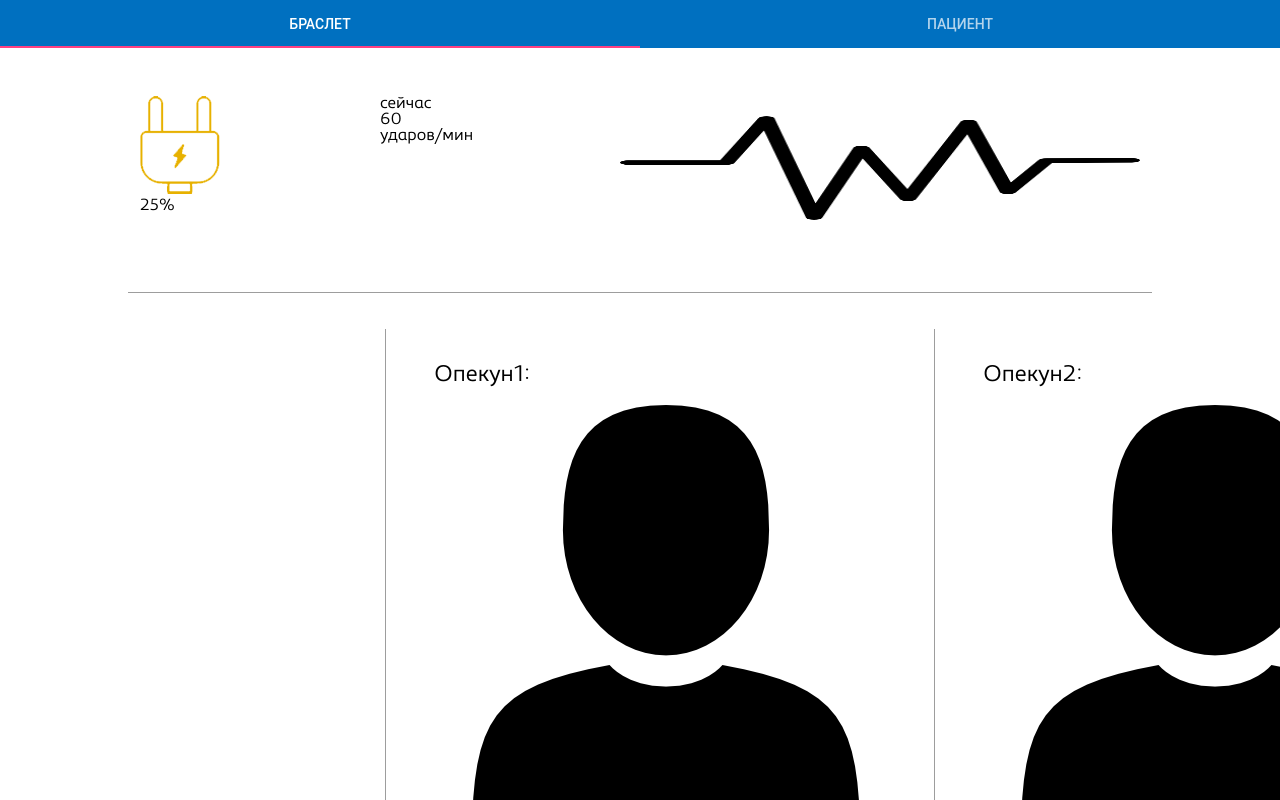
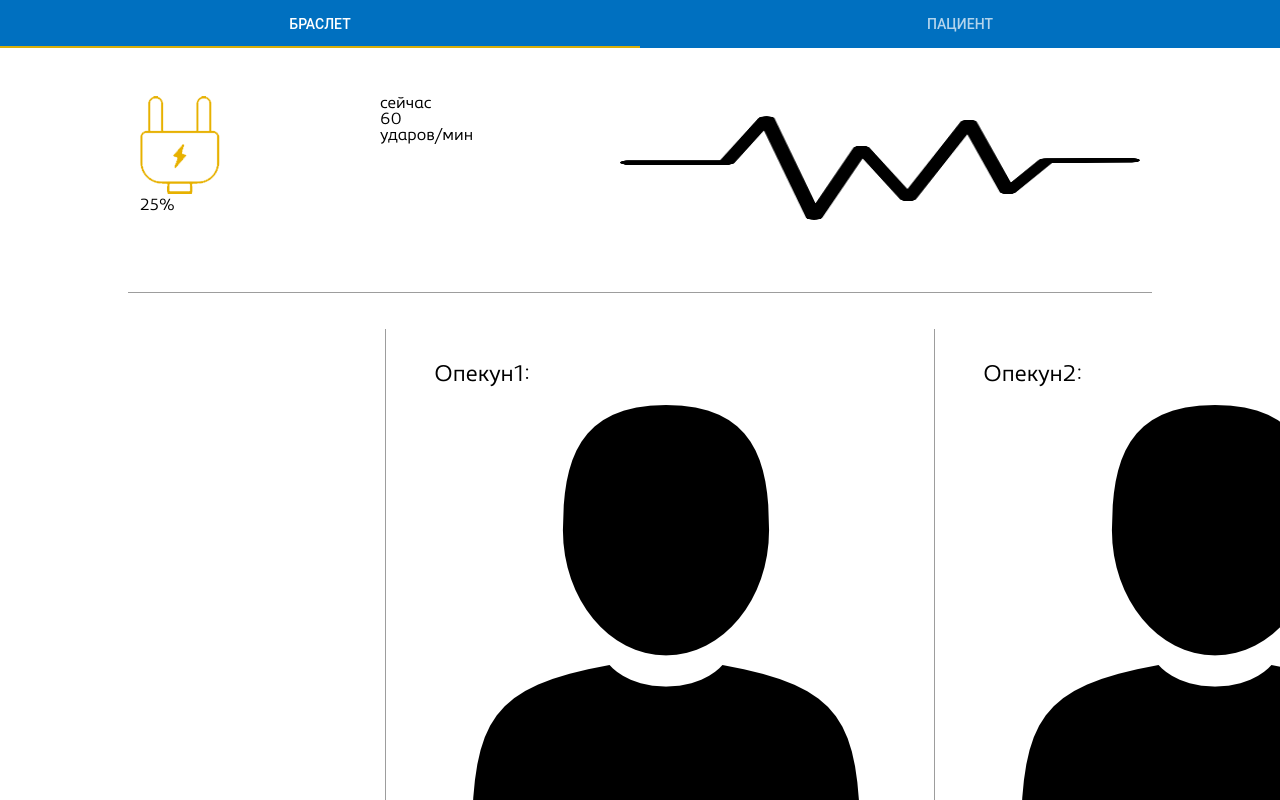
Before and after one commit to nickaroot/sk-iskra, a React app in the folder spark-ui/: page / in a window 1280 px wide. Shown: the top 800 px of the page. Built offline with nearby package versions, Linux system fonts and the light colour scheme; no server answers.

Commit message:
Final colors change

```diff
--- a/spark-ui/src/components/nav/Nav.js
+++ b/spark-ui/src/components/nav/Nav.js
@@ -2,11 +2,14 @@
 import { Tabs, Tab } from 'material-ui/Tabs';
 import Personal from '../personal/Personal';
 import Device from '../device/Device';
+import styles from './styles.scss';
+
+// d8af0a
 
 export default class Nav extends React.Component {
   render() {
     return (
-      <Tabs>
+      <Tabs inkBarStyle={{"backgroundColor": "#d8af0a"}}>
         <Tab label="Браслет" style={{"backgroundColor": "#0070c0"}}>
           <Device />
         </Tab>
--- a/spark-ui/src/components/nav/styles.scss
+++ b/spark-ui/src/components/nav/styles.scss
@@ -0,0 +1,3 @@
+#root > div > div > div > div > div {
+	background-color: #d8af0a;
+}
```
